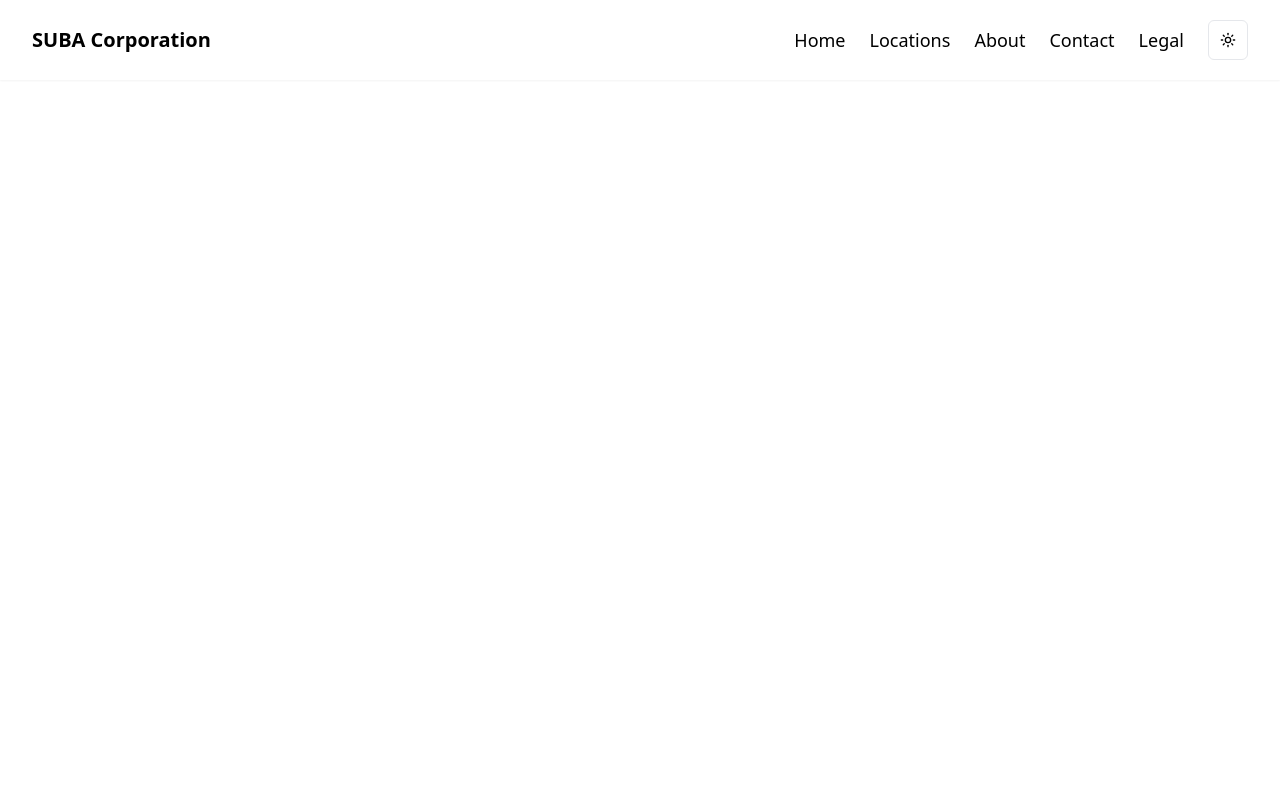
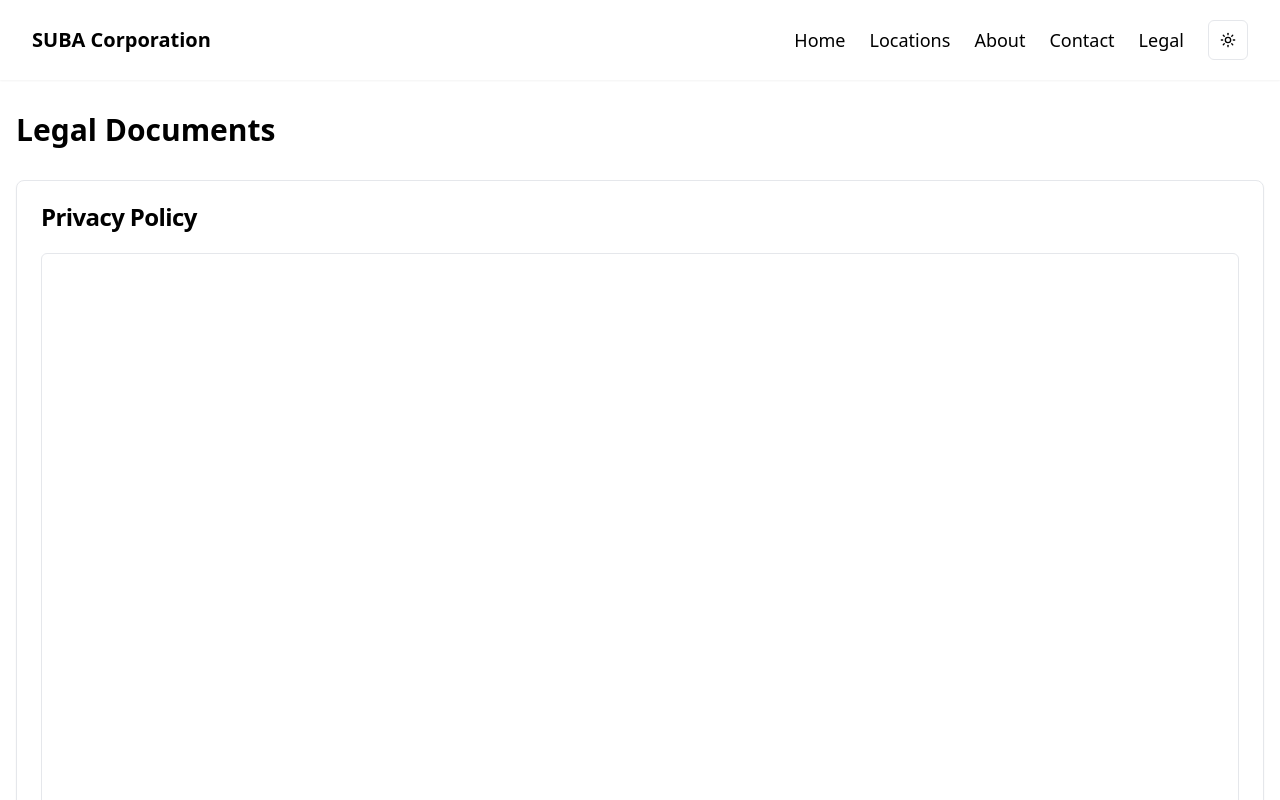
Before and after one commit to WilliamGiammona/subacorp, a Next.js app: page /legal in a window 1280 px wide. Shown: the top 800 px of the page. Built offline with nearby package versions, Linux system fonts and the light colour scheme.

Commit message:
updated legal information

```diff
--- a/app/legal/page.tsx
+++ b/app/legal/page.tsx
@@ -1,11 +1,62 @@
 import NavBar from "@/app/components/ui/navigation/NavBar";
+import {
+  Card,
+  CardContent,
+  CardHeader,
+  CardTitle,
+} from "@/app/components/ui/card";
 
-export default function Legal() {
+const Legal = () => {
   return (
-    <>
-      <div>
-        <NavBar />
-      </div>
-    </>
+    <div className="min-h-screen bg-background">
+      <NavBar />
+      <main className="container mx-auto px-4 py-8">
+        <h1 className="text-3xl font-bold mb-8 text-foreground">
+          Legal Documents
+        </h1>
+
+        <div className="space-y-8">
+          {/* Privacy Policy PDF */}
+          <Card>
+            <CardHeader>
+              <CardTitle>Privacy Policy</CardTitle>
+            </CardHeader>
+            <CardContent>
+              <div
+                className="relative w-full rounded-md border border-border"
+                style={{ paddingTop: "100%" }}
+              >
+                <iframe
+                  src="/legal/SUBA-Privacy-Policy.pdf"
+                  className="absolute top-0 left-0 w-full h-full rounded-md"
+                  title="Privacy Policy"
+                />
+              </div>
+            </CardContent>
+          </Card>
+
+          {/* Terms of Use PDF */}
+          <Card>
+            <CardHeader>
+              <CardTitle>Terms of Use</CardTitle>
+            </CardHeader>
+            <CardContent>
+              <div
+                className="relative w-full rounded-md border border-border"
+                style={{ paddingTop: "100%" }}
+              >
+                <iframe
+                  src="/legal/SUBA-TOU.pdf"
+                  className="absolute top-0 left-0 w-full h-full rounded-md"
+                  title="Terms of Use"
+                />
+              </div>
+            </CardContent>
+          </Card>
+        </div>
+      </main>
+    </div>
   );
-}
+};
+
+export default Legal;
```
